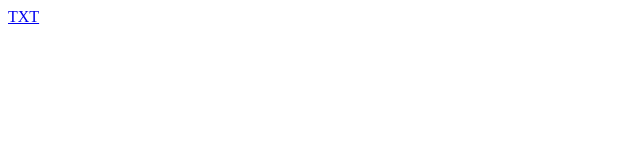
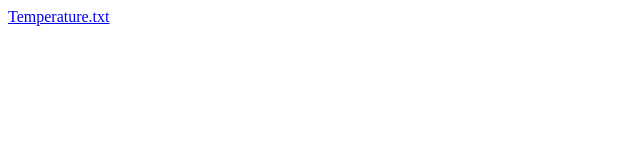
Before and after one commit to ollenaaa/ollenaaa.github.io, a plain HTML site: page index.html in a window 1280 px wide. Shown: the full height of the page, 0-640 px from the left. Drawn offline with Linux system fonts and the light colour scheme.

Commit message:
Update index.html

```diff
--- a/index.html
+++ b/index.html
@@ -4,6 +4,6 @@
   <title>Temperature</title>
 </head>
 <body>
-  <a href="numbers.txt" target="_blank">ТХТ</a>
+  <a href="numbers.txt" target="_blank">Temperature.txt</a>
 </body>
 </html>
```
